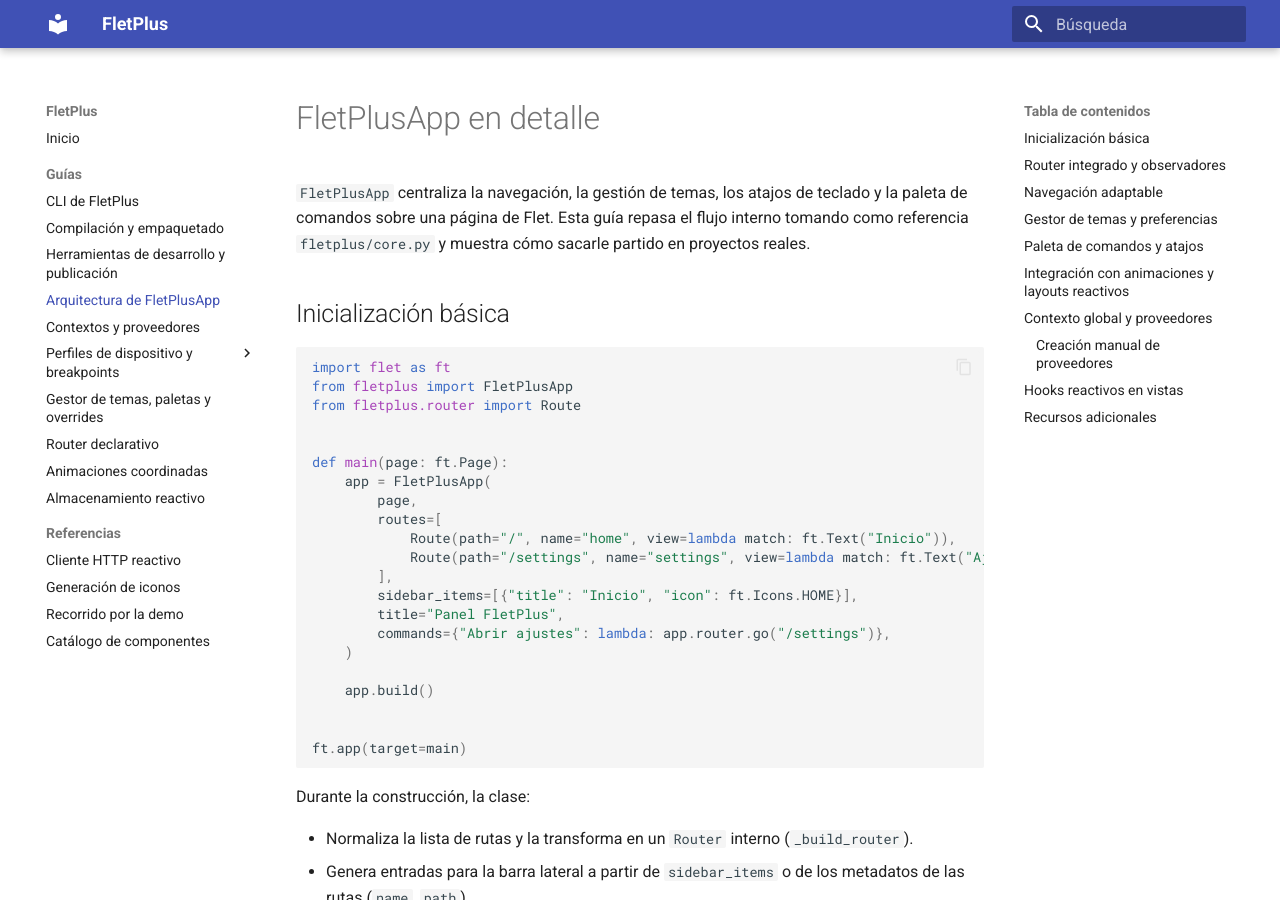
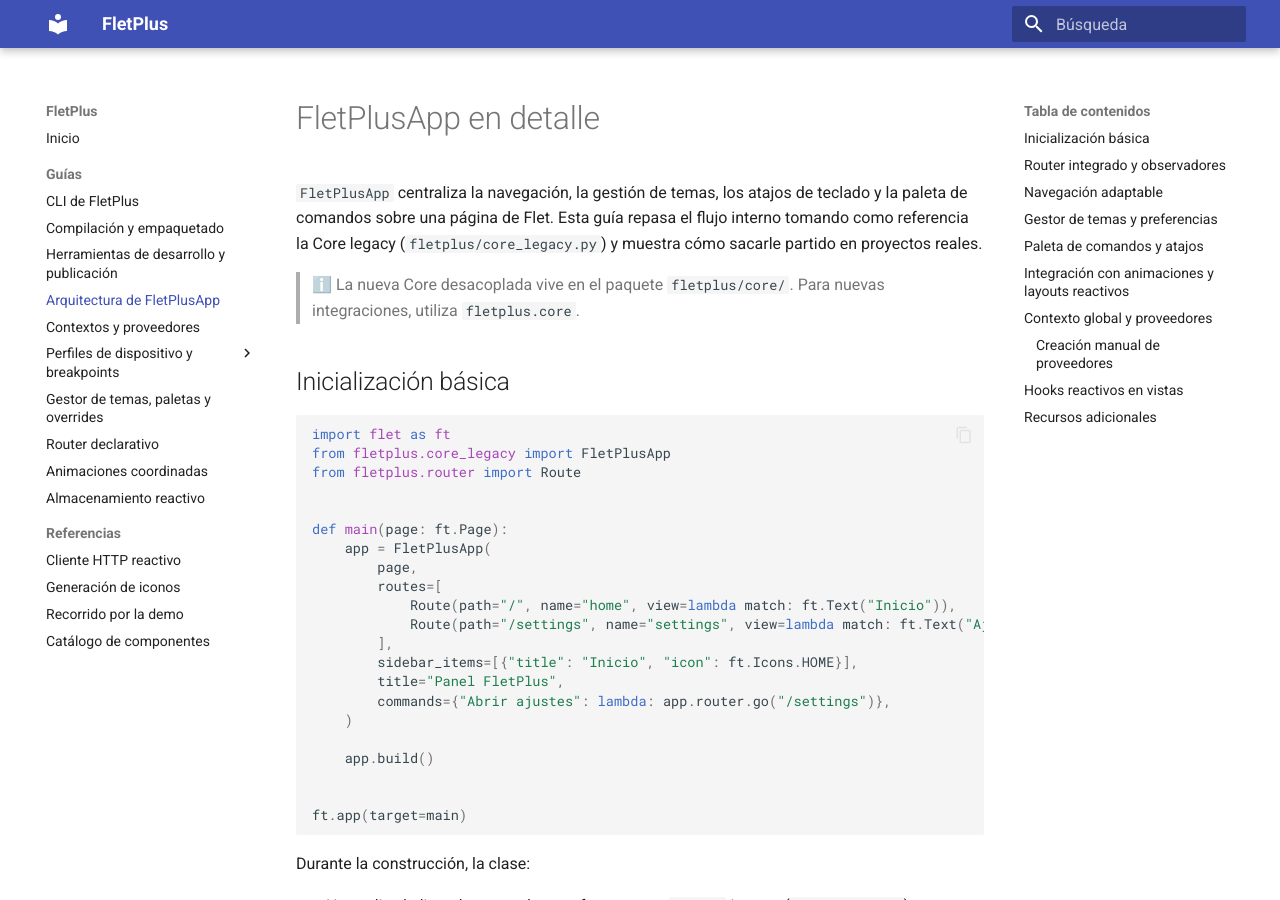
Before and after one commit to Alphonsus411/FletPlus, an MkDocs documentation site: the page built from docs/app.md, in a window 1280 px wide and 900 px high. Built offline with MkDocs 1.6.1 and Material for MkDocs 9.7.7, drawn with Linux system fonts in a browser that asks for light colours; some of the changed text lies outside the part shown.

Commit message:
docs: aclarar core legacy y core nueva

````diff
--- a/docs/app.md
+++ b/docs/app.md
@@ -1,12 +1,14 @@
 # FletPlusApp en detalle
 
-`FletPlusApp` centraliza la navegación, la gestión de temas, los atajos de teclado y la paleta de comandos sobre una página de Flet. Esta guía repasa el flujo interno tomando como referencia `fletplus/core.py` y muestra cómo sacarle partido en proyectos reales.
+`FletPlusApp` centraliza la navegación, la gestión de temas, los atajos de teclado y la paleta de comandos sobre una página de Flet. Esta guía repasa el flujo interno tomando como referencia la Core legacy (`fletplus/core_legacy.py`) y muestra cómo sacarle partido en proyectos reales.
+
+> ℹ️ La nueva Core desacoplada vive en el paquete `fletplus/core/`. Para nuevas integraciones, utiliza `fletplus.core`.
 
 ## Inicialización básica
 
 ```python
 import flet as ft
-from fletplus import FletPlusApp
+from fletplus.core_legacy import FletPlusApp
 from fletplus.router import Route
 
 
@@ -79,7 +81,7 @@
 
 ```python
 import flet as ft
-from fletplus import FletPlusApp
+from fletplus.core_legacy import FletPlusApp
 from fletplus.router import Route
 
 
@@ -160,7 +162,7 @@
 
 Los proveedores actúan como gestores de contexto y exponen métodos para leer/escribir el valor actual (`provider.value`). También puedes suscribirte a cambios (`provider.subscribe(callback)`) o enlazarlos con controles Flet (`provider.bind_control(control, attr="value")`).
 
-Para ver ejemplos completos de cómo `FletPlusApp` configura estos proveedores, revisa `_activate_contexts()` en `fletplus/core.py`.
+Para ver ejemplos completos de cómo `FletPlusApp` configura estos proveedores, revisa `_activate_contexts()` en `fletplus/core_legacy.py`.
 
 ## Hooks reactivos en vistas {#hooks-reactivos}
 
````
Also changed, not shown: README.md (+6 -2 lines), docs/tooling.md (+1 -1 lines), 1 other file.
